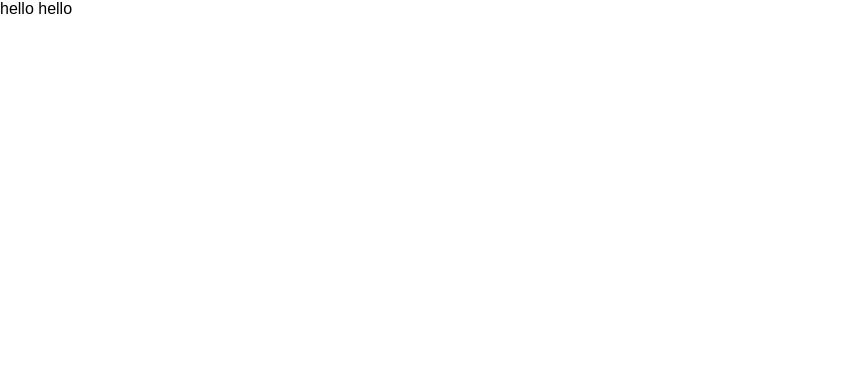
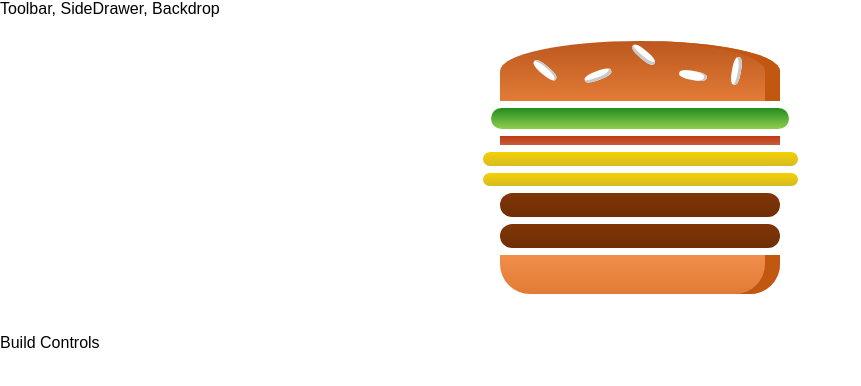
Before and after one commit to sothbak/BurgerBuilder, a React app in the folder buger-builder/: page / in a window 1280 px wide. Shown: the top 386 px of the page, without its empty margins (0-861 px from the left). Built offline with nearby package versions, Linux system fonts and the light colour scheme.

Commit message:
burger has state

```diff
--- a/buger-builder/package.json
+++ b/buger-builder/package.json
@@ -31,6 +31,7 @@
     "postcss-flexbugs-fixes": "3.2.0",
     "postcss-loader": "2.0.8",
     "promise": "8.0.1",
+    "prop-types": "^15.7.2",
     "raf": "3.4.0",
     "react": "^17.0.1",
     "react-dev-utils": "^5.0.2",
--- a/buger-builder/src/App.js
+++ b/buger-builder/src/App.js
@@ -1,10 +1,15 @@
 import React, { Component } from 'react';
+
+import Layout from './components/Layout/Layout';
+import BurgerBuilder from './containers/BurgerBuilder/BurgerBuilder';
 
 class App extends Component {
   render() {
     return (
       <div>
-        hello hello
+        <Layout>
+          <BurgerBuilder/>
+        </Layout>
       </div>
     );
   }
--- /dev/null
+++ b/buger-builder/src/components/Burger/Burger.css
@@ -0,0 +1,30 @@
+.Burger {
+    width: 100%;
+    margin: auto;
+    height: 250px;
+    overflow: scroll;
+    text-align: center;
+    font-weight: bold;
+    font-size: 1.2rem;
+}
+
+@media (min-width: 1000px) and (min-height: 7000px) {
+    .Burger {
+        width: 700px;
+        height: 600px;
+    }
+}
+
+@media (min-width: 500px) and (min-height: 401px) {
+    .Burger {
+        width: 450px;
+        height: 400px;
+    }
+}
+
+@media (min-width: 500px) and (min-height: 400px) {
+    .Burger {
+        width: 350px;
+        height: 300px;
+    }
+}
--- /dev/null
+++ b/buger-builder/src/components/Burger/Burger.js
@@ -0,0 +1,22 @@
+import React from 'react';
+import classes from './Burger.css'
+import BurgerIngredients from './BurgerIngredients/BurgerIngredients'
+
+const burger = (props) => {
+    const transformedIngredients = Object.keys(props.ingredients)
+        .map(igKey => {
+            return [...Array(props.ingredients[igKey])].map((_, i) => { //the Array() is just for the length of the map loop
+                return <BurgerIngredients key={igKey + i} type={igKey} />;
+            });
+        });
+
+    return (
+        <div className={classes.Burger}>
+            <BurgerIngredients type="bread-top" />
+            {transformedIngredients}
+            <BurgerIngredients type="bread-bottom" />
+        </div>
+    );
+};
+
+export default burger;
--- /dev/null
+++ b/buger-builder/src/components/Burger/BurgerIngredients/BurgerIngredients.css
@@ -0,0 +1,113 @@
+.BreadBottom {
+    height: 13%;
+    width: 80%;
+    background: linear-gradient(#F08E4A, #e27b36);
+    border-radius: 0 0 30px 30px;
+    box-shadow: inset -15px 0 #c15711;
+    margin: 2% auto;
+}
+
+.BreadTop {
+    height: 20%;
+    width: 80%;
+    background: linear-gradient(#bc581e, #e27b36);
+    border-radius: 50% 50% 0 0;
+    box-shadow: inset -15px 0 #c15711;
+    margin: 2% auto;
+    position: relative;
+}
+
+.Seeds1 {
+    width: 10%;
+    height: 15%;
+    position: absolute;
+    background-color: white;
+    left: 30%;
+    top: 50%;
+    border-radius: 40%;
+    transform: rotate(-20deg);
+    box-shadow: inset -2px -3px #c9c9c9;
+}
+
+.Seeds1:after {
+    content: "";
+    width: 100%;
+    height: 100%;
+    position: absolute;
+    background-color: white;
+    left: -170%;
+    top: -260%;
+    border-radius: 40%;
+    transform: rotate(60deg);
+    box-shadow: inset -1px 2px #c9c9c9;
+  }
+
+.Seeds1:before {
+    content: "";
+    width: 100%;
+    height: 100%;
+    position: absolute;
+    background-color: white;
+    left: 180%;
+    top: -50%;
+    border-radius: 40%;
+    transform: rotate(60deg);
+    box-shadow: inset -1px -3px #c9c9c9;
+  }
+
+  .Seeds2 {
+    width: 10%;
+    height: 15%;
+    position: absolute;
+    background-color: white;
+    left: 64%;
+    top: 50%;
+    border-radius: 40%;
+    transform: rotate(10deg);
+    box-shadow: inset -3px 0 #c9c9c9;
+  }
+
+  .Seeds2:before {
+    content: "";
+    width: 100%;
+    height: 100%;
+    position: absolute;
+    background-color: white;
+    left: 150%;
+    top: -130%;
+    border-radius: 40%;
+    transform: rotate(90deg);
+    box-shadow: inset 1px 3px #c9c9c9;
+  }
+
+
+.Meat {
+    width: 80%;
+    height: 8%;
+    background: linear-gradient(#7f3608, #702e05);
+    margin: 2% auto;
+    border-radius: 15px;
+}
+
+.Cheese {
+    width: 90%;
+    height: 4.5%;
+    margin: 2% auto;
+    background: linear-gradient(#f4d004, #d6bb22);
+    border-radius: 20px;
+}
+
+.Salad {
+    width: 85%;
+    height: 7%;
+    margin: 2% auto;
+    background: linear-gradient(#228c1d, #91ce50);
+    border-radius: 20px;
+}
+
+.Bacon {
+    width: 80%;
+    height: 3%;
+    background: linear-gradient(#bf3813, #c45e38);
+    margin: 2% auto;
+}
--- /dev/null
+++ b/buger-builder/src/components/Burger/BurgerIngredients/BurgerIngredients.js
@@ -0,0 +1,46 @@
+import React, { Component } from 'react';
+import PropTypes from 'prop-types';
+
+import classes from './BurgerIngredients.css';
+
+class BurgerIngredients extends Component {
+    render () {
+        let ingredients = null;
+
+        switch(this.props.type) {
+            case ('bread-bottom'):
+                ingredients = <div className={classes.BreadBottom}></div>;
+                break;
+            case ('bread-top'):
+                ingredients = (
+                    <div className={classes.BreadTop}>
+                        <div className={classes.Seeds1}></div>
+                        <div className={classes.Seeds2}></div>
+                    </div>
+                );
+                break;
+            case ('meat'):
+                ingredients = <div className={classes.Meat}></div>;
+                break;
+            case ('cheese'):
+                ingredients = <div className={classes.Cheese}></div>;
+                break;
+            case ('salad'):
+                ingredients = <div className={classes.Salad}></div>;
+                break;
+            case ('bacon'):
+                ingredients = <div className={classes.Bacon}></div>;
+                break;
+            default:
+                ingredients = null;
+        }
+
+        return ingredients;
+    }
+}
+
+BurgerIngredients.PropTypes = {
+    type: PropTypes.string.isRequired
+};
+
+export default BurgerIngredients;
--- /dev/null
+++ b/buger-builder/src/components/Layout/Layout.css
@@ -0,0 +1,3 @@
+.Content {
+    margin-top: 16px;
+}
--- /dev/null
+++ b/buger-builder/src/components/Layout/Layout.js
@@ -0,0 +1,14 @@
+import Aux from '../../hoc/Auxil';
+import React from 'react';
+import classes from './Layout.css';
+
+const layout = (props) => (
+    <Aux>
+        <div>Toolbar, SideDrawer, Backdrop</div>
+        <main className={classes.Content}>
+            {props.children}
+        </main>
+    </Aux>
+);
+
+export default layout
--- /dev/null
+++ b/buger-builder/src/containers/BurgerBuilder/BurgerBuilder.js
@@ -0,0 +1,27 @@
+import React, { Component } from 'react';
+
+import Aux from '../../hoc/Auxil';
+import Burger from '../../components/Burger/Burger';
+
+class BurgerBuilder extends Component {
+
+    state = {
+        ingredients: {
+            salad: 1,
+            bacon: 1,
+            cheese: 2,
+            meat: 2,
+        }
+    }
+
+    render() {
+        return (
+            <Aux>
+                <Burger ingredients={this.state.ingredients}/>
+                <div>Build Controls</div>
+            </Aux>
+        );
+    }
+}
+
+export default BurgerBuilder;
--- /dev/null
+++ b/buger-builder/src/hoc/Auxil.js
@@ -0,0 +1,3 @@
+const aux = (props) => props.children;
+
+export default aux;
```
